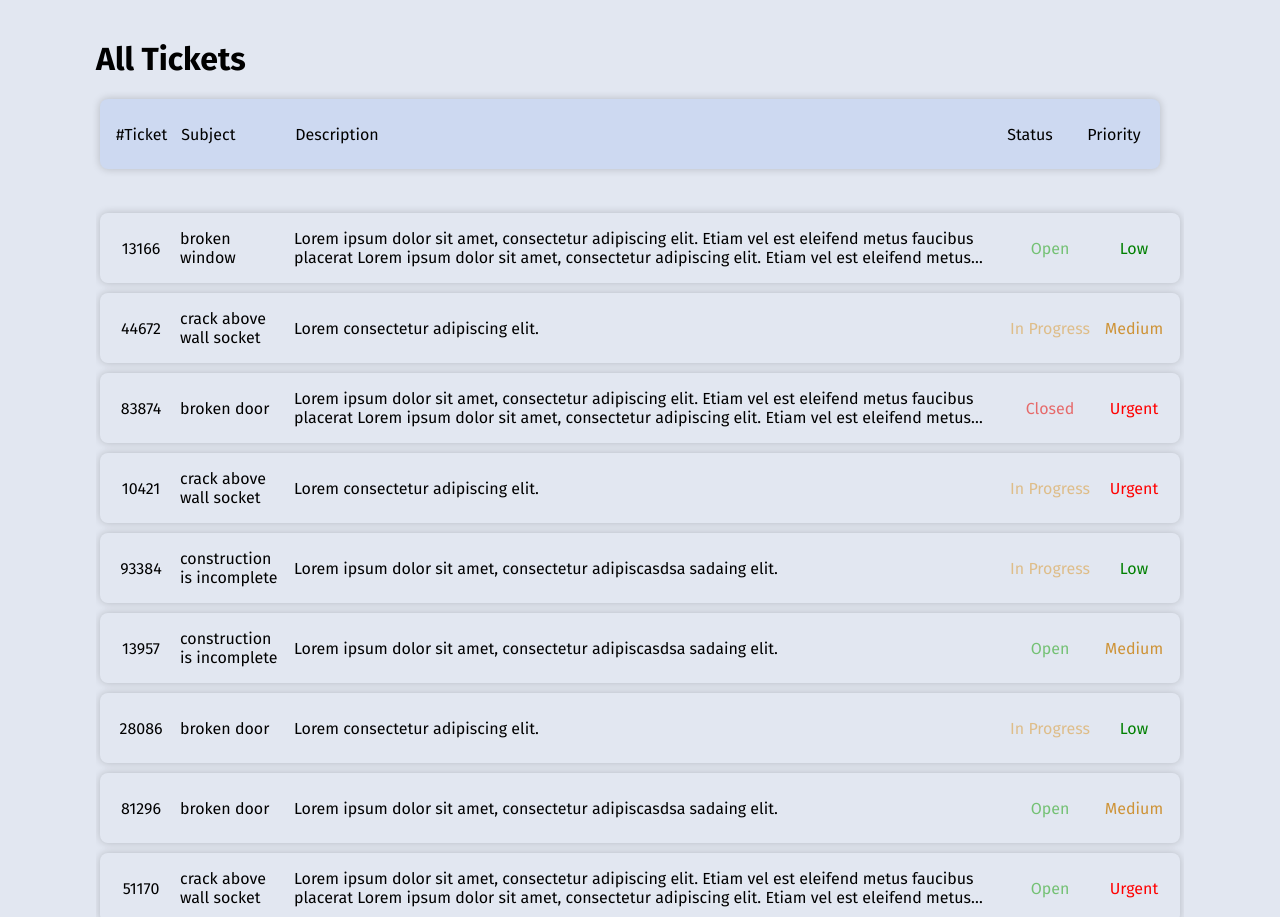
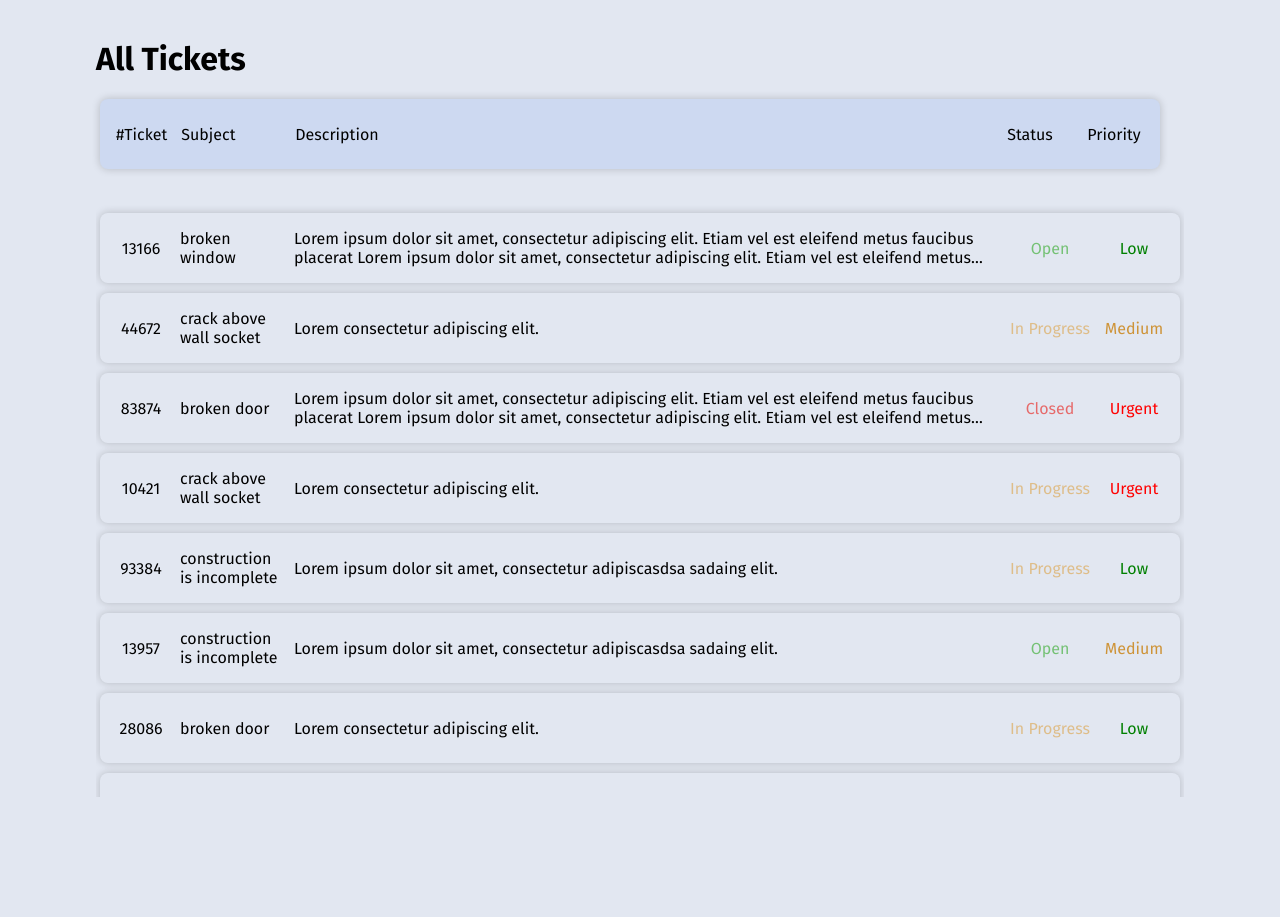
Before and after one commit to Khaled-Walid/virtual-tickets-list, a React (Create React App) app: page / in a window 1280 px wide. After the commit the page ends 800 px from the top, so only its background shows below. Built offline with nearby package versions, Linux system fonts and the light colour scheme.

Commit message:
add listContainer to VirtualList

```diff
--- a/src/components/TicketsList/TicketsList.tsx
+++ b/src/components/TicketsList/TicketsList.tsx
@@ -32,6 +32,7 @@ export const TicketsList = ({ data }: TicketsListProps): JSX.Element => {
           }}
         />
       </div>
+      <div className={styles.listContainer}>
         <VirtualList
           data={loadedTickets}
           ItemComponent={TicketCard}
@@ -40,9 +41,10 @@ export const TicketsList = ({ data }: TicketsListProps): JSX.Element => {
           listConfig={{
             itemHeight: 80,
             numItems: data?.length ?? 0,
-          windowHeight: 700,
+            windowHeight: 600,
           }}
         />
       </div>
+    </div>
   );
 };
--- a/src/components/TicketsList/styles.module.css
+++ b/src/components/TicketsList/styles.module.css
@@ -8,6 +8,10 @@
   width: calc(100% - 20px);
   padding: 0 4px;
   margin-bottom: 28px;
+}
+
+.listContainer {
+  height: 600px;
 }
 
 ::-webkit-scrollbar {
```
Lines whose indentation alone changed are shown as unchanged.
